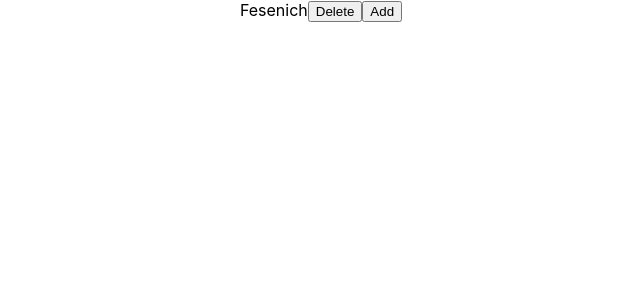
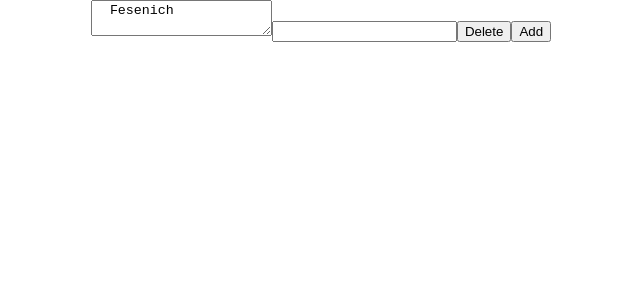
Before and after one commit to Alex-Fes/naitive, a React (Create React App) app: page / in a window 1280 px wide. Shown: the top 300 px of the page, without its empty margins (319-959 px from the left). Built offline with nearby package versions, Linux system fonts and the light colour scheme.

Commit message:
add Callback.tsx

```diff
--- a/src/06-Callback/Callback.tsx
+++ b/src/06-Callback/Callback.tsx
@@ -1,9 +1,27 @@
+import React, {ChangeEvent, MouseEvent} from "react";
 
 
 export const User = () => {
 
-    return <div>Fesenich
-    <button>Delete</button>
-    <button>Add</button>
+    const deleteUser = (event: MouseEvent<HTMLButtonElement>) => {
+        console.log(event.currentTarget.name)
+    }
+    const addUser = () => {
+        console.log('add')
+    }
+    const onNameChanged = () => {
+        console.log('name changed')
+    }
+    const onLostFocus = () => {
+        console.log('lost focus')
+    }
+    const changeAge = (event: ChangeEvent<HTMLInputElement>) => {
+        console.log('change age' + event.currentTarget.value)
+    }
+
+    return <div><textarea onChange={onNameChanged} onBlur={onLostFocus}>  Fesenich </textarea>
+        <input type="number" name="age" id="" onChange={changeAge}/>
+    <button name='delete' onClick={deleteUser}>Delete</button>
+    <button onClick={addUser}>Add</button>
     </div>
 };
```
